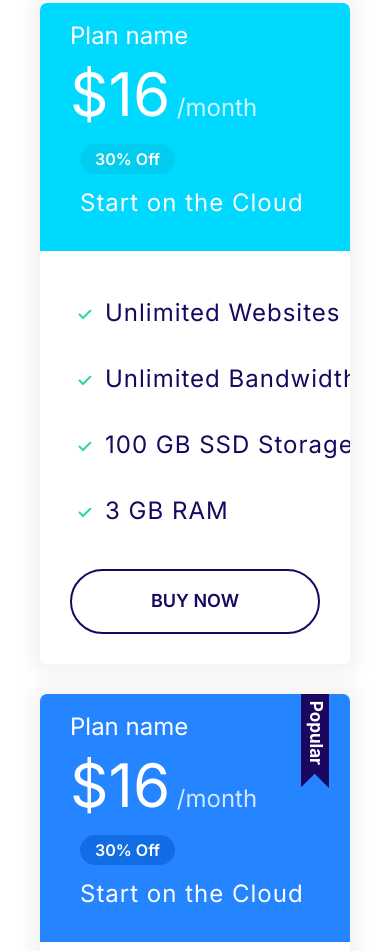
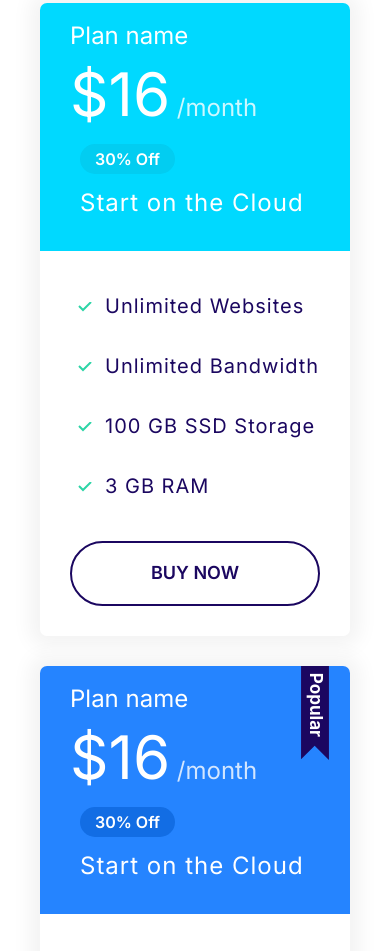
Before and after one commit to Umar-Zak/Umaru, a website built with Parcel: page index.html in a window 390 px wide. Shown: the part 1582-2533 px from the top of the page. Built offline with nearby package versions, Linux system fonts and the light colour scheme.

Commit message:
risize font size of plan cards for smaller screens

```diff
--- a/css/styles.css
+++ b/css/styles.css
@@ -393,6 +393,12 @@ a {
 .plan .list__item {
   margin-bottom: 3rem;
   letter-spacing: 1px;
+}
+
+@media screen and (max-width: 400px) {
+  .plan .list {
+    font-size: 2rem;
+  }
 }
 
 @media screen and (min-width: 1024px) {
```
